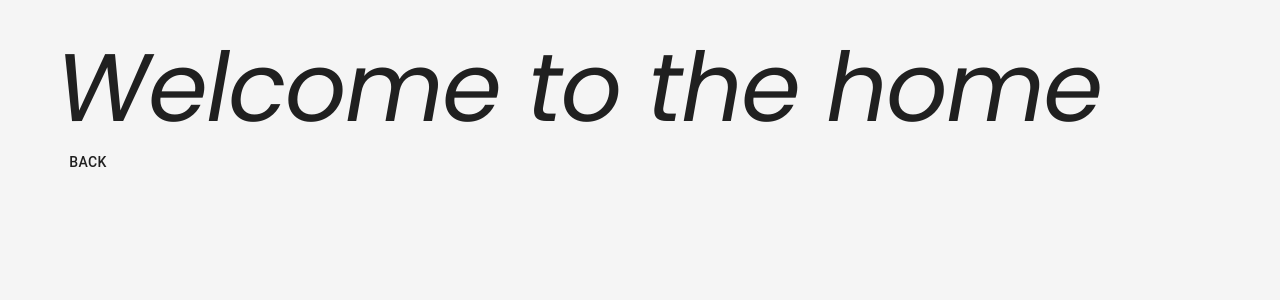
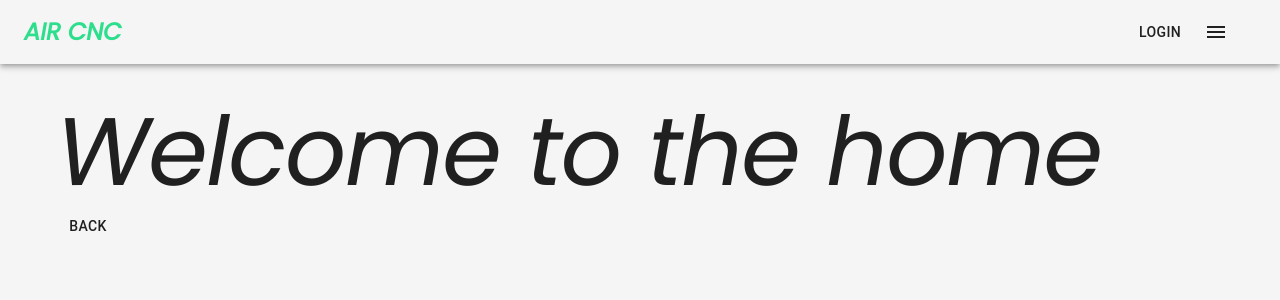
Before and after one commit to Shakib448/next-js-air-cnc, a Next.js app in the folder client/: page /home in a window 1280 px wide. Shown: the top 300 px of the page. Built offline with nearby package versions, Linux system fonts and the light colour scheme.

Commit message:
WIP on HOME

```diff
--- a/client/pages/home/index.js
+++ b/client/pages/home/index.js
@@ -9,6 +9,7 @@ import React from "react";
 import Layout from "../../src/Components/Layout";
 import Link from "next/link";
 import clsx from "clsx";
+import Navigation from "../../src/Components/Navigation";
 
 const useStyles = makeStyles((theme) => ({
   root: {
@@ -20,6 +21,8 @@ const useStyles = makeStyles((theme) => ({
 const Home = () => {
   const classes = useStyles();
   return (
+    <>
+      <Navigation />
       <Layout title="Welcome to AIR-CNC">
         <Container>
           <Grid className={clsx(classes.root)}>
@@ -30,6 +33,7 @@ const Home = () => {
           </Grid>
         </Container>
       </Layout>
+    </>
   );
 };
 
--- /dev/null
+++ b/client/src/Components/Navigation.js
@@ -0,0 +1,50 @@
+import { makeStyles } from "@material-ui/core/styles";
+import AppBar from "@material-ui/core/AppBar";
+import Toolbar from "@material-ui/core/Toolbar";
+import Typography from "@material-ui/core/Typography";
+import Button from "@material-ui/core/Button";
+import IconButton from "@material-ui/core/IconButton";
+import MenuIcon from "@material-ui/icons/Menu";
+import { Box } from "@material-ui/core";
+import clsx from "clsx";
+
+const useStyles = makeStyles((theme) => ({
+  root: {
+    flexGrow: 1,
+  },
+  menuButton: {
+    marginRight: theme.spacing(2),
+  },
+  title: {
+    flexGrow: 1,
+    color: "#2DDE8D",
+  },
+  fonts: {},
+}));
+
+const Navigation = () => {
+  const classes = useStyles();
+
+  return (
+    <Box component="div" className={clsx(classes.root)}>
+      <AppBar position="static" color="transparent">
+        <Toolbar>
+          <Typography variant="h5" className={clsx(classes.title)}>
+            <Box fontWeight="fontWeightBold">AIR CNC</Box>
+          </Typography>
+          <Button color="inherit">Login</Button>
+          <IconButton
+            edge="end"
+            className={clsx(classes.menuButton)}
+            color="inherit"
+            aria-label="menu"
+          >
+            <MenuIcon />
+          </IconButton>
+        </Toolbar>
+      </AppBar>
+    </Box>
+  );
+};
+
+export default Navigation;
```
Lines whose indentation alone changed are shown as unchanged.
